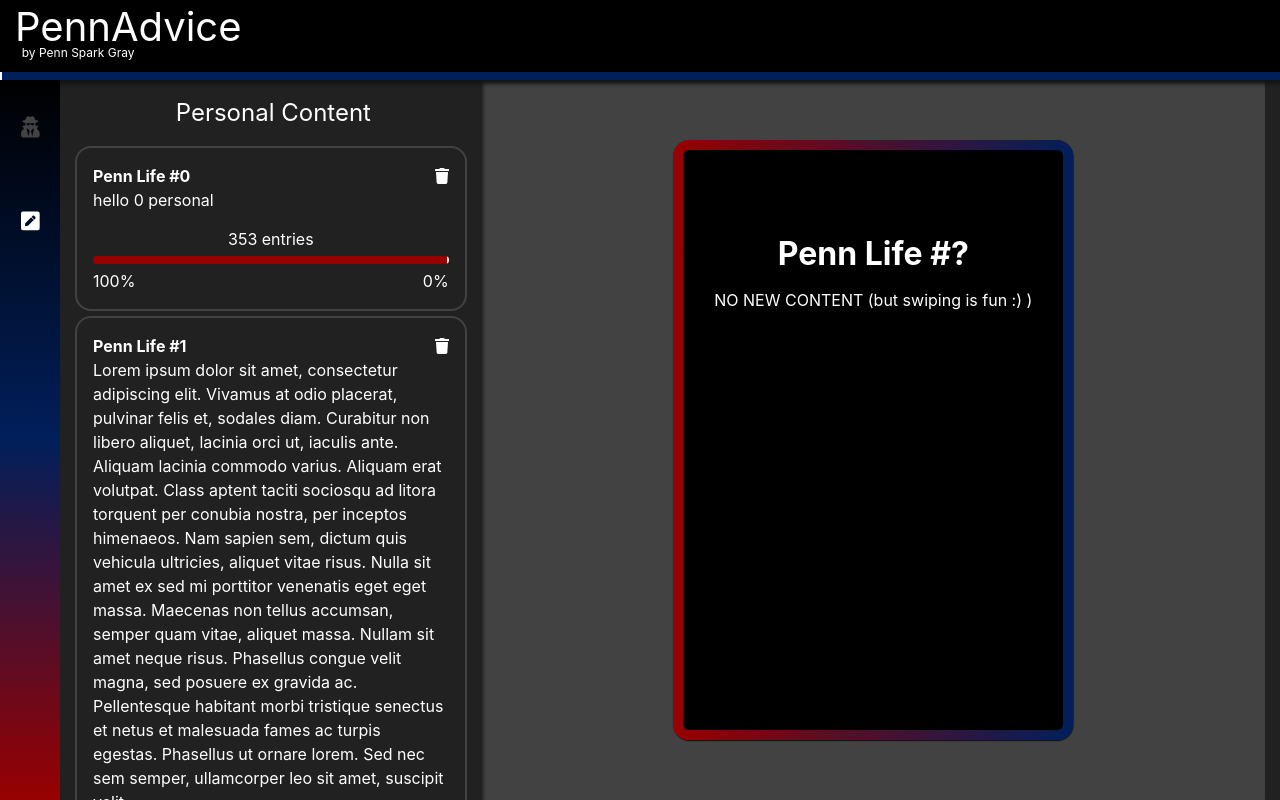
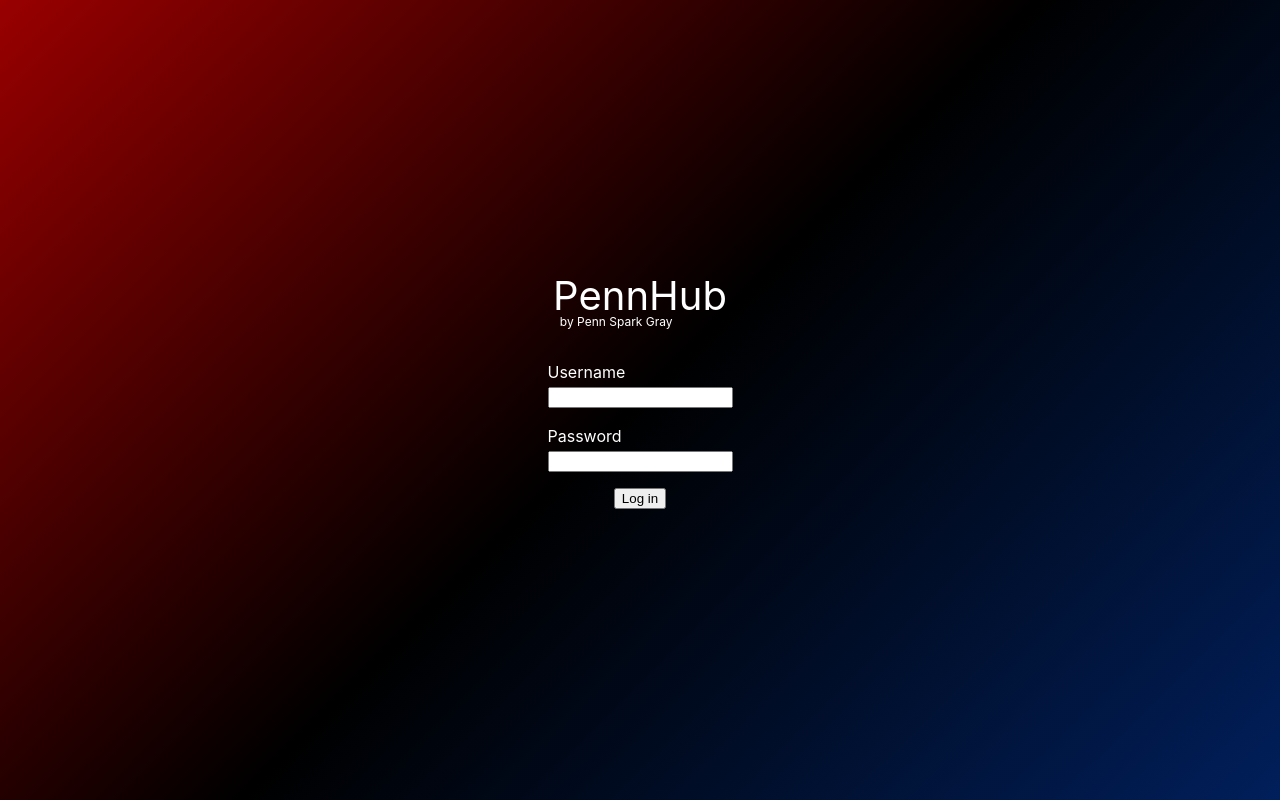
Before and after one commit to setdavid/penn-advice, a React (Create React App) app in the folder client/: page / in a window 1280 px wide. Built offline with nearby package versions, Linux system fonts and the light colour scheme; no server answers.

Commit message:
changed login animation

```diff
--- a/client/public/index.html
+++ b/client/public/index.html
@@ -22,7 +22,7 @@
       work correctly both with client-side routing and a non-root public URL.
       Learn how to configure a non-root public URL by running `npm run build`.
     -->
-  <title>PennAdvice</title>
+  <title>PennHub</title>
 </head>
 
 <body>
--- a/client/src/Components/LoginPage.jsx
+++ b/client/src/Components/LoginPage.jsx
@@ -1,53 +1,80 @@
 import { faUserSecret } from "@fortawesome/free-solid-svg-icons";
 import { FontAwesomeIcon } from "@fortawesome/react-fontawesome";
 import React from "react";
+import { useEffect } from "react";
 import { useState } from "react";
 import { useDispatch, useSelector } from "react-redux";
 import { setLoggedIn } from "../redux/ducks/login";
 
-const LOGIN_ENTER_DURATION = 1000;
+const LOGIN_TRANSITION_DURATION = 1000;
 
 function LoginPage() {
     let [username, setUsername] = useState("");
     let [password, setPassword] = useState("");
     let [note, setNote] = useState("");
+    let [displayPage, setDisplayPage] = useState(true);
+    let [signedIn, setSignedIn] = useState(false);
 
     let dispatch = useDispatch();
     let loggedIn = useSelector(state => state.login.loggedIn);
 
     let loginPageContentCSS = {
-        transitionDuration: `${LOGIN_ENTER_DURATION}ms`
+        transitionDuration: `${LOGIN_TRANSITION_DURATION}ms`,
+        width: `${displayPage ? "100%" : "0"}`
     }
 
-    if (loggedIn) {
+    if (signedIn) {
         loginPageContentCSS = {
             ...loginPageContentCSS,
-            top: "-100%",
+            opacity: 0,
+            transform: "scale(25)"
+        }
+    } else {
+        loginPageContentCSS = {
+            ...loginPageContentCSS,
+            opacity: 1,
+            transform: "scale(1)"
         }
     }
+
+    useEffect(() => {
+        if (loggedIn) {
+            setSignedIn(true);
+
+            window.setTimeout(() => {
+                setDisplayPage(false);
+            }, LOGIN_TRANSITION_DURATION);
+        } else {
+            setSignedIn(false);
+            setDisplayPage(true);
+        }
+    }, [loggedIn]);
 
     const handleSubmit = (e) => {
         e.preventDefault();
         console.log(`Username: ${username}, Password: ${password}`);
-        fetch(`/api/login?username=${username}&password=${password}`)
-            .then(res => res.json())
-            .then(data => {
-                if (data.status == 0) {
-                    dispatch(setLoggedIn(true));
-                } else {
-                    setNote(data.note);
-                }
-            });
+
+        // fetch(`/api/login?username=${username}&password=${password}`)
+        //     .then(res => res.json())
+        //     .then(data => {
+        //         if (data.status == 0) {
+        //             dispatch(setLoggedIn(true));
+        //         } else {
+        //             setNote(data.note);
+        //         }
+        //     });
+
+        dispatch(setLoggedIn(true));
     }
 
     return (
         <div id="login-page" className="container-fluid full-height" style={loginPageContentCSS}>
-            <div className="row full-height">
+            <div className="row full-height" style={{ opacity: `${signedIn ? 0 : 1}`, transitionDuration: `${signedIn ? LOGIN_TRANSITION_DURATION / 5 : 5 * LOGIN_TRANSITION_DURATION}ms` }}>
                 <div className="col-12 full-height d-flex flex-column justify-content-center align-items-center">
                     <div className="row d-flex" style={{ marginBottom: "2rem" }}>
                         <div className="col-12" style={{ fontSize: "2.5rem", lineHeight: "1" }}>
                             <div>
-                                PennAdvice
+                                PennHub
                             </div>
                             <div style={{ fontSize: "0.75rem" }}>
                                 &nbsp; by Penn Spark Gray
--- a/client/src/Components/TitleBar.jsx
+++ b/client/src/Components/TitleBar.jsx
@@ -17,7 +17,7 @@ function TitleBar() {
       <div className="row d-flex" style={{ height: "90%", minHeight: "90%", paddingTop: "7px" }}>
         <div className="col-12" style={{ fontSize: "2.5rem", lineHeight: "1" }}>
           <div>
-            PennAdvice
+            PennHub
           </div>
           <div style={{ fontSize: "0.75rem" }}>
             &nbsp; by Penn Spark Gray
--- a/client/src/css/base-styles.css
+++ b/client/src/css/base-styles.css
@@ -117,6 +117,11 @@ p,
     -webkit-tap-highlight-color: rgba(255, 255, 255, 0);
 }
 
+.App-header {
+    position: relative;
+    overflow: hidden;
+}
+
 #title-bar {
     position: relative;
     box-shadow: 2px 4px 4px hsl(0deg 0% 0% / 0.44);
@@ -155,13 +160,26 @@ p,
 }
 
 #login-page {
-    transition-property: top;
-    transition-timing-function: cubic-bezier(0.65, 0, 0.35, 1);
+    transition-property: opacity, transform;
+    transition-timing-function: cubic-bezier(0.45, 0, 0.55, 1);
+    ;
     position: absolute;
     top: 0;
+    opacity: 1;
+    transform: scale(1);
+    width: 100%;
+    padding: 0;
     background: linear-gradient(-45deg, var(--theme-color-2), black, var(--theme-color-1));
     z-index: 10000;
     box-shadow: 2px 4px 4px hsl(0deg 0% 0% / 0.44);
+    overflow: hidden;
+}
+
+#login-page>.row {
+    transition-property: opacity;
+    transition-timing-function: cubic-bezier(0.45, 0, 0.55, 1);
+    ;
+    opacity: 1;
 }
 
 #desktop-content {
--- a/client/src/redux/ducks/login.js
+++ b/client/src/redux/ducks/login.js
@@ -10,7 +10,7 @@ export const setLoggedOut = () => ({
 });
 
 const initialState = {
-    loggedIn: true
+    loggedIn: false
 };
 
 const reducer = (state = initialState, action) => {
```
